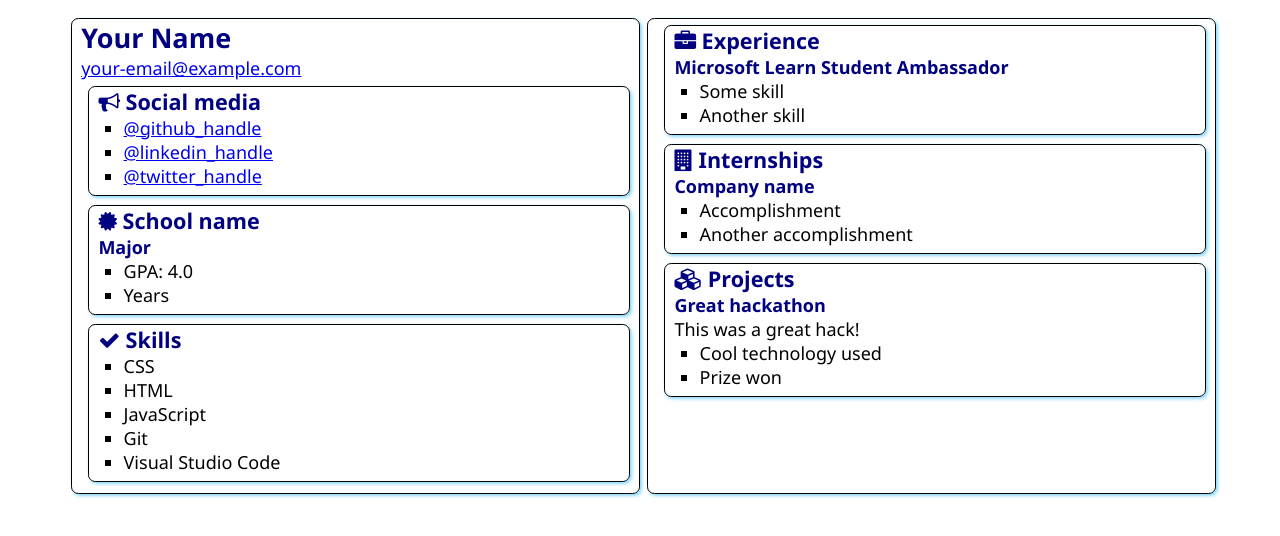
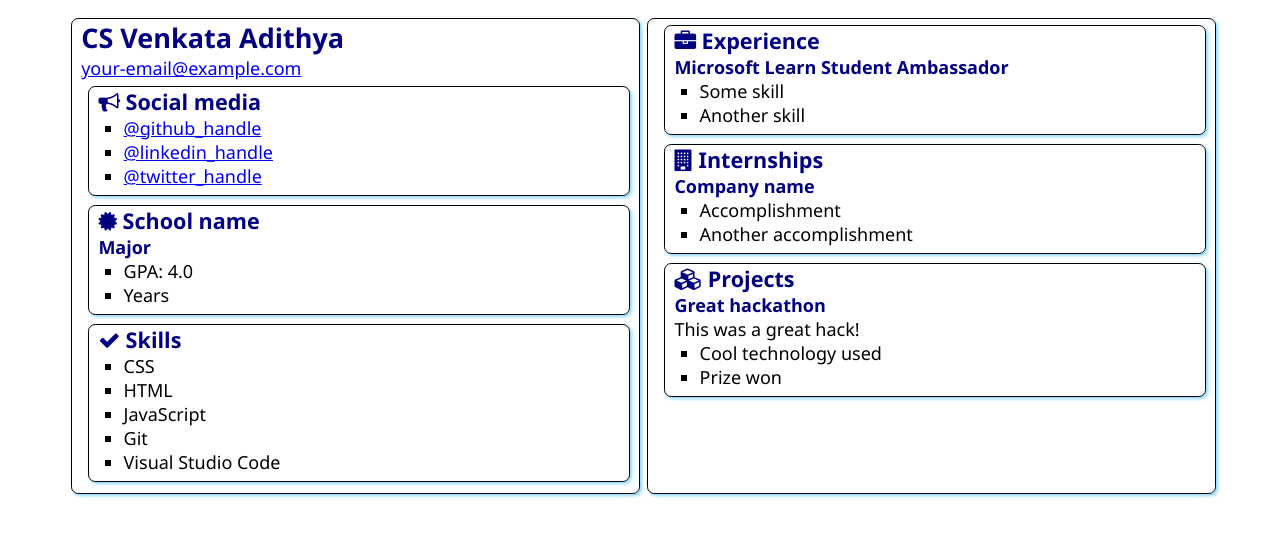
Before and after one commit to AdithyaChalla12/SATechnicalOnboarding, a plain HTML site: page src/index.html in a window 1280 px wide. Drawn offline with Linux system fonts and the light colour scheme.

Commit message:
Commit to Main

```diff
--- a/src/index.html
+++ b/src/index.html
@@ -12,7 +12,7 @@
 <body>
     <main>
         <article class="box">
-            <h1>Your Name</h1>
+            <h1>CS Venkata Adithya</h1>
             <div><a href="mailto:your.email@example.com">your-email@example.com</a></div>
 
             <section class="box">
```
